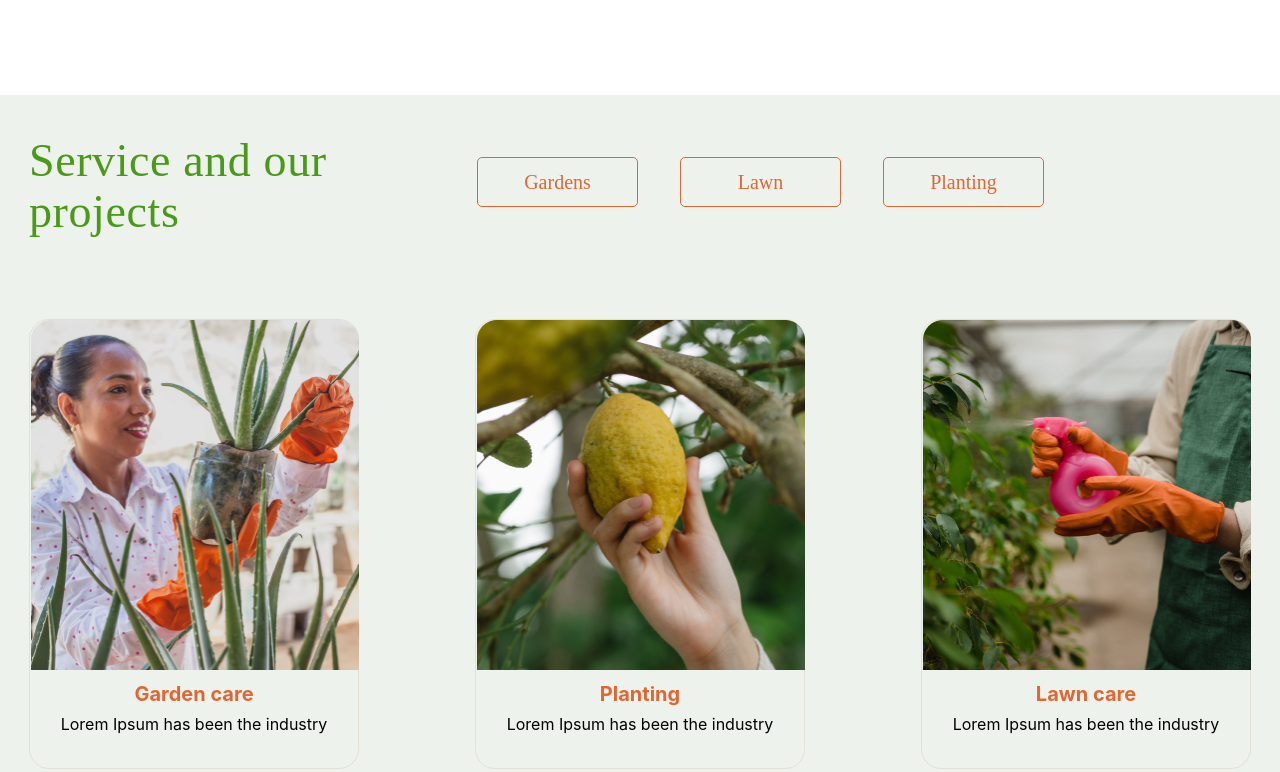
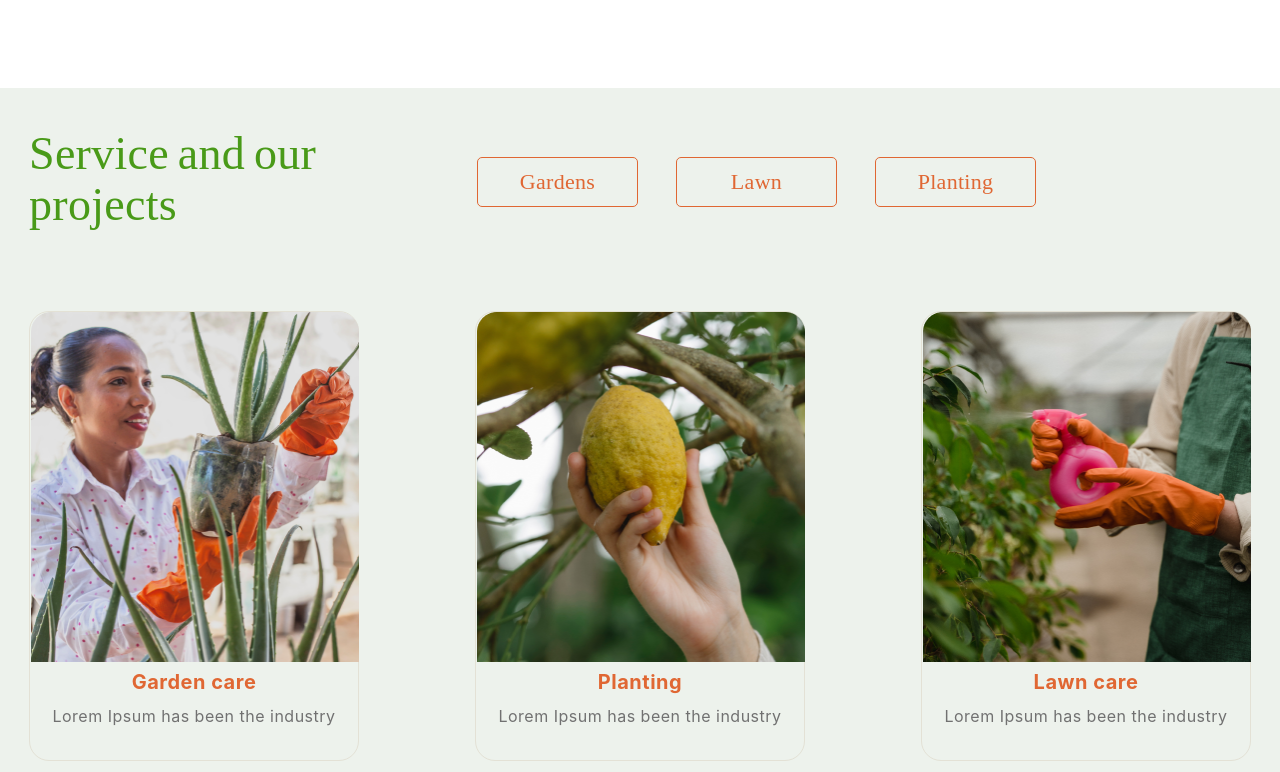
Before and after one commit to xoxlushka1337/plannts, a plain HTML site: page plants/index.html in a window 1280 px wide. Shown: the part 1244-2016 px from the top of the page. Drawn offline with Linux system fonts and the light colour scheme.

Commit message:
fix: service css

```diff
--- a/plants/style.css
+++ b/plants/style.css
@@ -157,7 +157,7 @@ body {
   transition: all 0.5s;
 }
 .about {
-  margin-bottom: 94px;
+  margin-bottom: 87px;
 }
 .about__content {
   margin-top: 89px;
@@ -199,25 +199,28 @@ body {
 .service {
   background-color: #edf2ec;
   padding-top: 40px;
+  padding-bottom: 66px;
 }
 
 .service__header {
   display: flex;
-  margin-bottom: 90px;
+  margin-bottom: 89px;
 }
 .service__title {
   width: 306px;
   height: 94px;
+  letter-spacing: 0.3px;
+  word-spacing: -3px;
 }
 
 .title {
 }
 .service__sorting {
-  align-self: center;
   margin-left: 142px;
+  margin-top: 29px;
 }
 .service__button {
-  margin-right: 38px;
+  margin-right: 34px;
 }
 .button {
   width: 161px;
@@ -226,8 +229,9 @@ body {
   border-color: #e06733;
   border-radius: 5px;
   font-weight: 400;
-  font-size: 20px;
+  font-size: 22px;
   line-height: 26px;
+  letter-spacing: 0.3px;
   color: #e06733;
   font-family: 'Inika', serif;
   background-color: #11ffee00;
@@ -265,8 +269,16 @@ body {
   font-size: 20px;
   line-height: 20px;
   color: #e06733;
-  margin-bottom: 10px;
-  margin-top: 10px;
+  margin-bottom: 14px;
+  margin-top: 6px;
+  letter-spacing: 0.5px;
+}
+.service__text {
+  font-weight: 400;
+  font-size: 16px;
+  line-height: 20px;
+  color: #717171;
+  letter-spacing: 0.5px;
 }
 
 .prices {
```
